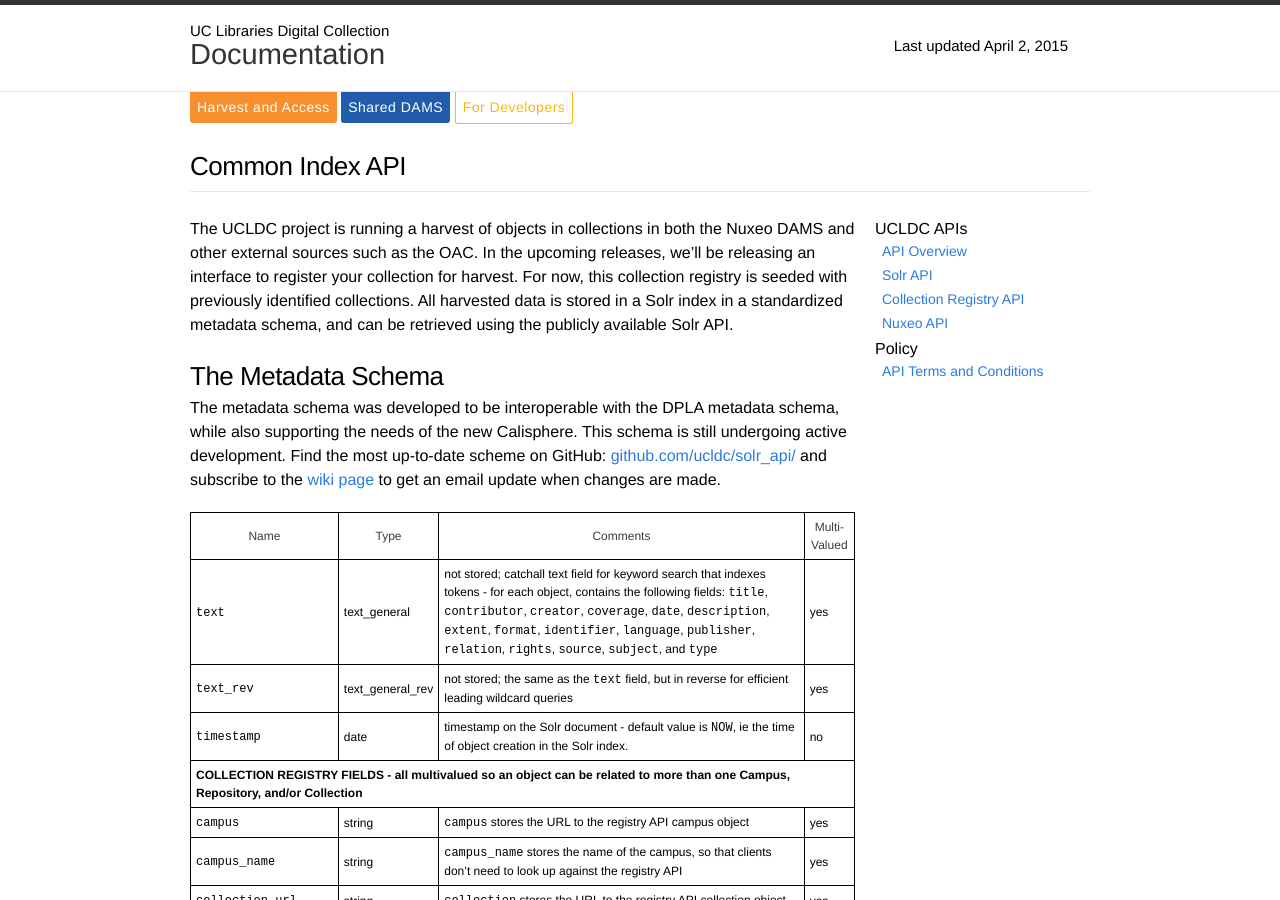
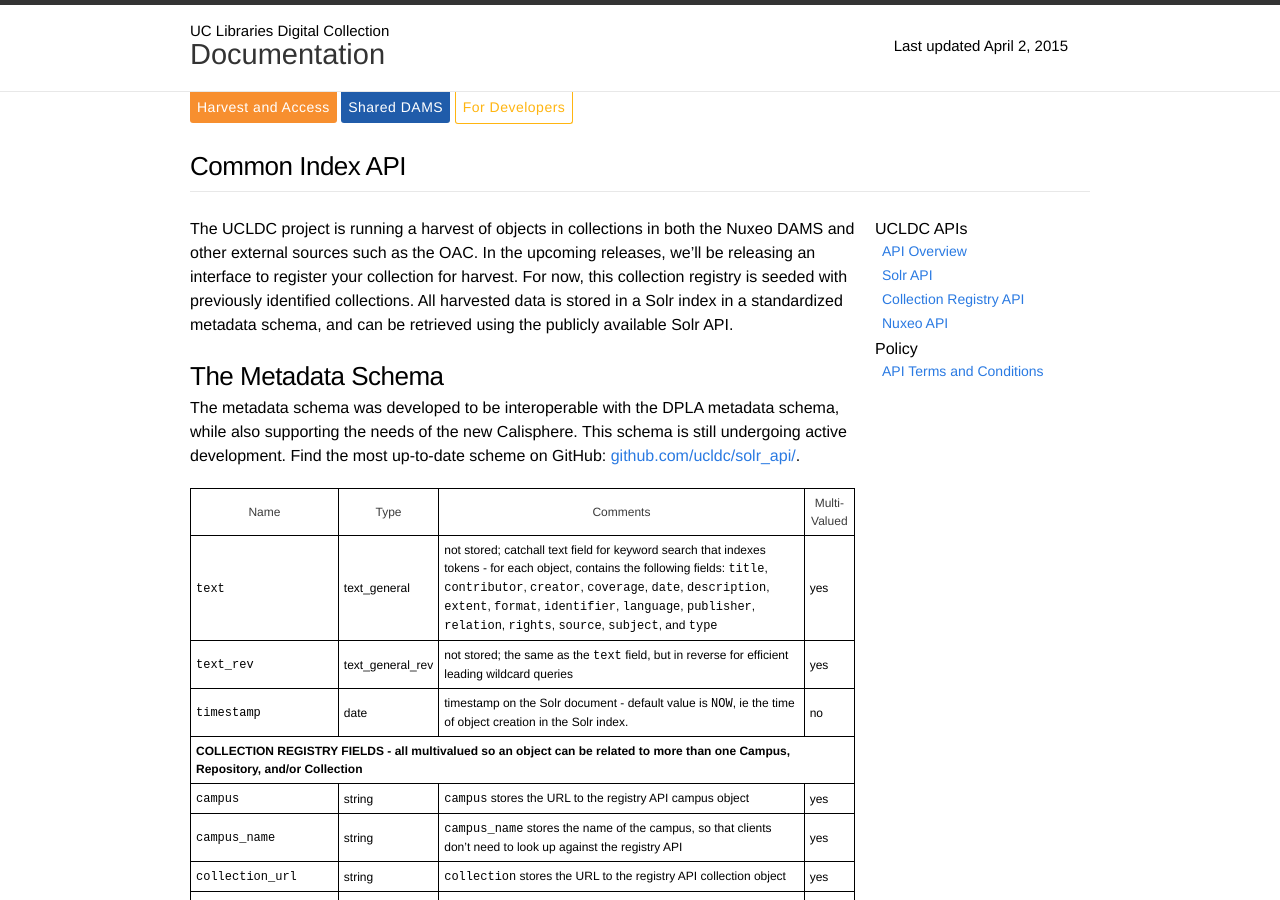
Before and after one commit to ucldc/ucldc-docs, a Jekyll site: the page built from docs/technical-docs/solr-api.md, in a window 1280 px wide and 900 px high. Built offline with Jekyll 4.4.1, drawn with Linux system fonts in a browser that asks for light colours; nearby versions of some CDN libraries.

Commit message:
Removed reference to the wiki page

```diff
--- a/docs/technical-docs/solr-api.md
+++ b/docs/technical-docs/solr-api.md
@@ -10,7 +10,7 @@
 
 The Metadata Schema
 ================
-The metadata schema was developed to be interoperable with the DPLA metadata schema, while also supporting the needs of the new Calisphere. This schema is still undergoing active development. Find the most up-to-date scheme on GitHub: <a href="https://github.com/ucldc/solr_api/blob/master/dc-collection/conf/schema.xml" target="_blank">github.com/ucldc/solr_api/</a> and subscribe to the <a href="https://wiki.library.ucsf.edu/display/UCLDC/Solr+API">wiki page</a> to get an email update when changes are made.
+The metadata schema was developed to be interoperable with the DPLA metadata schema, while also supporting the needs of the new Calisphere. This schema is still undergoing active development. Find the most up-to-date scheme on GitHub: <a href="https://github.com/ucldc/solr_api/blob/master/dc-collection/conf/schema.xml" target="_blank">github.com/ucldc/solr_api/</a>.
 
 <table class="confluenceTable">
   <tbody>
```
